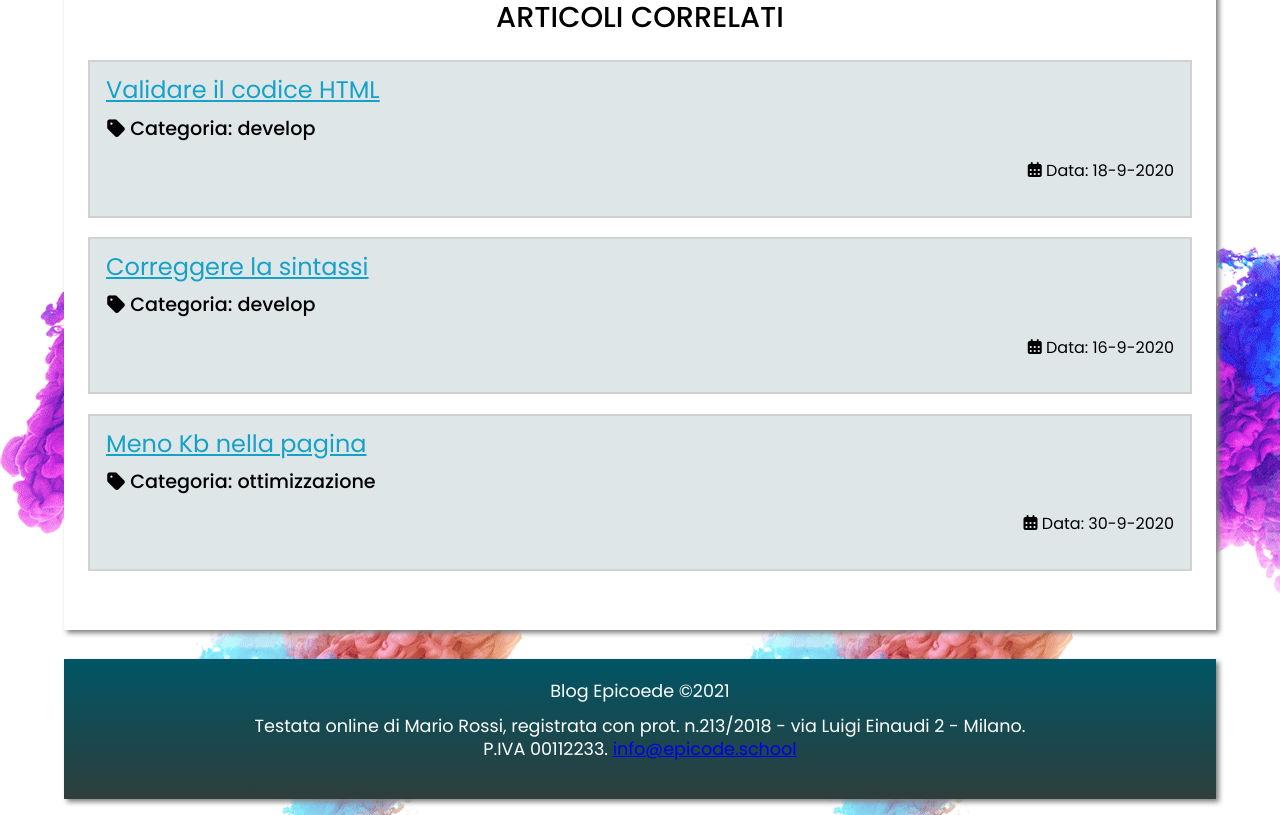
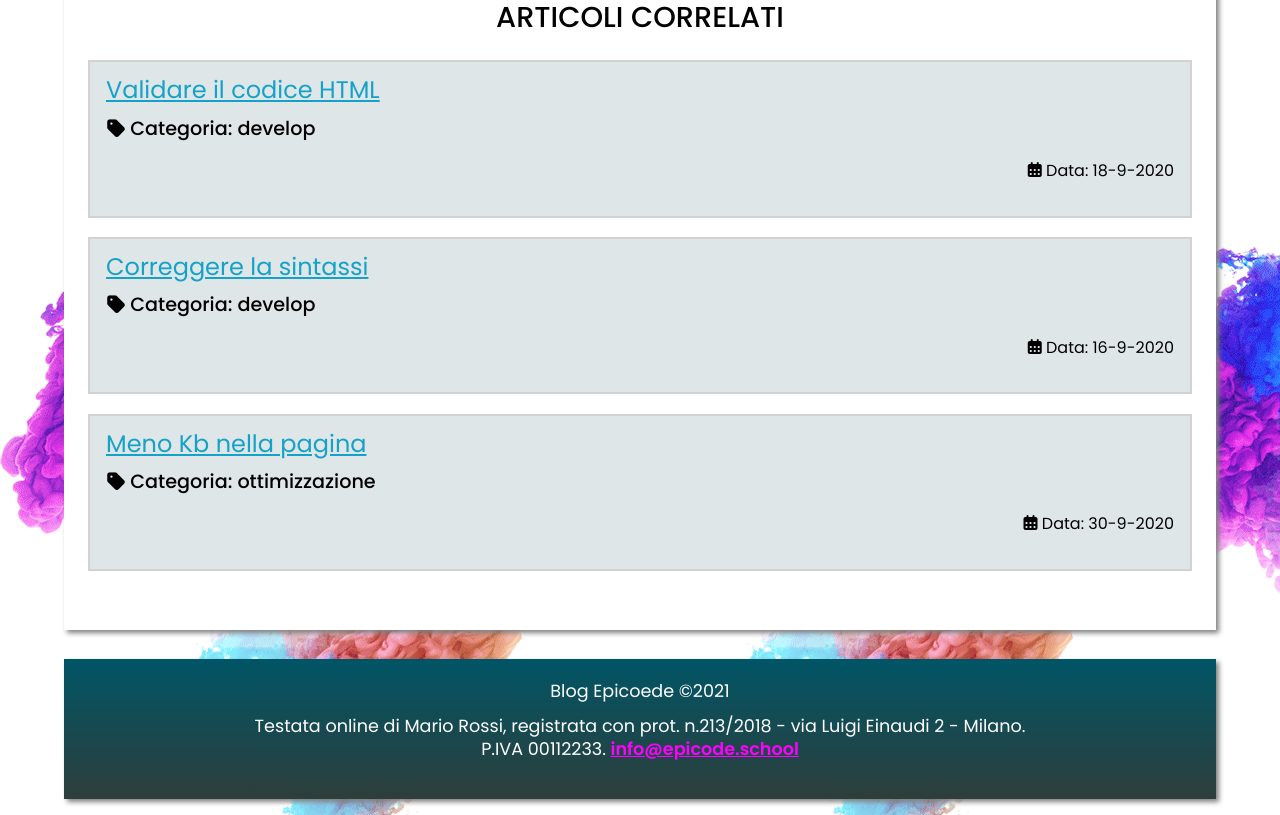
Before and after one commit to Gianlu201/FS0924_S1-L4, a plain HTML site: page index.html in a window 1280 px wide. Shown: the part 2246-3061 px from the top of the page. Drawn offline with Linux system fonts and the light colour scheme.

Commit message:
first upgrade

```diff
--- a/assets/css/style.css
+++ b/assets/css/style.css
@@ -252,3 +252,8 @@ footer p:first-of-type {
 footer p:last-of-type {
     margin-top: 0.3em;
 }
+
+footer p a {
+    color: #FF00FE;
+    font-weight: 600;
+}
```
